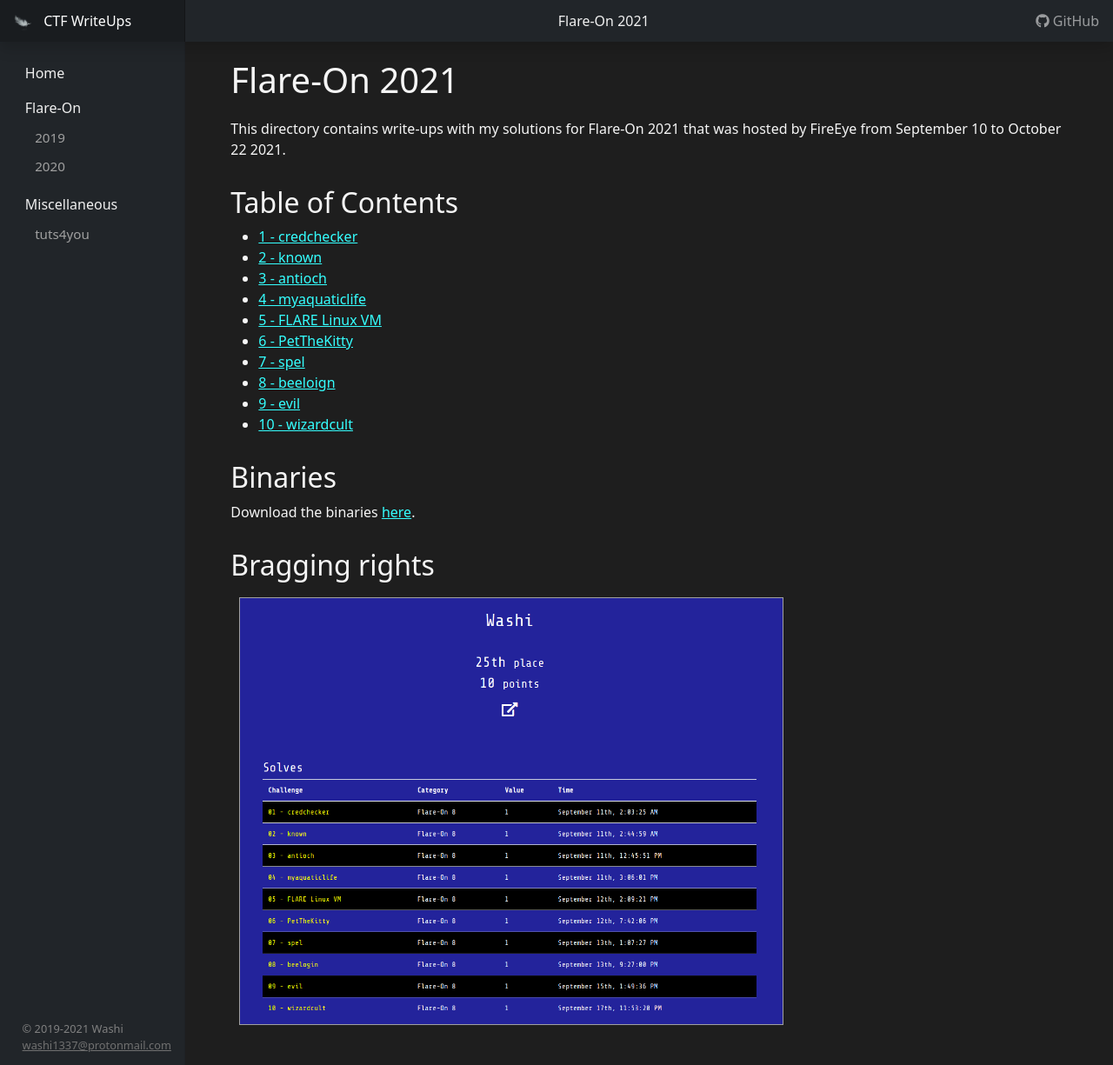
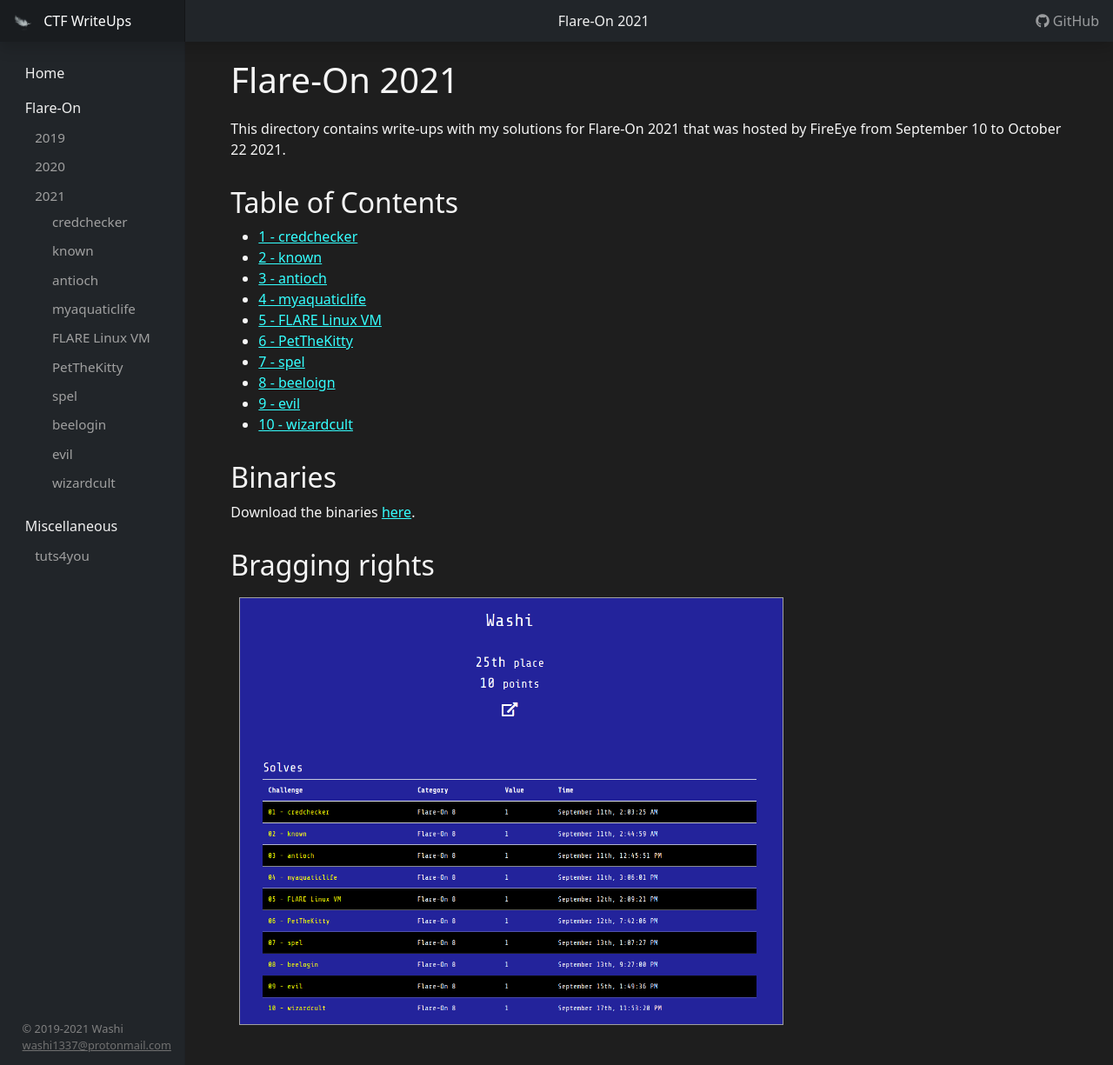
Before and after one commit to Washi1337/ctf-writeups, a Jekyll site: the page built from writeups/flare-on/2021/index.md, in a window 1280 px wide and 1225 px high. Shown: the whole window at 87% size. Built offline with Jekyll 4.4.1, drawn with Linux system fonts in a browser that asks for light colours; nearby versions of some CDN libraries.

Commit message:
Fixup navigation.

```diff
--- a/_data/navigation.yml
+++ b/_data/navigation.yml
@@ -57,6 +57,30 @@
         - name: rabbithole
           link: 11
 
+    - name: 2021
+      link: 2021
+      items:
+        - name: credchecker
+          link: 01
+        - name: known
+          link: 02
+        - name: antioch
+          link: 03
+        - name: myaquaticlife
+          link: 04
+        - name: FLARE Linux VM
+          link: 05
+        - name: PetTheKitty
+          link: 06
+        - name: spel
+          link: 07
+        - name: beelogin
+          link: 08
+        - name: evil
+          link: 09
+        - name: wizardcult
+          link: 10
+
 - name: Miscellaneous
   link: /writeups/misc
   items:
--- a/writeups/flare-on/2021/index.md
+++ b/writeups/flare-on/2021/index.md
@@ -9,15 +9,15 @@
 
 ## Table of Contents
 
-- [1 - credchecker](01)
-- [2 - known](02)
-- [3 - antioch](03)
-- [4 - myaquaticlife](04)
-- [5 - FLARE Linux VM](05)
-- [6 - PetTheKitty](06)
-- [7 - spel](07)
-- [8 - beeloign](08)
-- [9 - evil](09)
+- [1 - credchecker](1)
+- [2 - known](2)
+- [3 - antioch](3)
+- [4 - myaquaticlife](4)
+- [5 - FLARE Linux VM](5)
+- [6 - PetTheKitty](6)
+- [7 - spel](7)
+- [8 - beeloign](8)
+- [9 - evil](9)
 - [10 - wizardcult](10)
 
 ## Binaries
```
Also changed, not shown: writeups/flare-on/2021/1/img/screenshot1.png (renamed from writeups/flare-on/2021/01/img/screenshot1.png), writeups/flare-on/2021/1/img/screenshot2.png (renamed from writeups/flare-on/2021/01/img/screenshot2.png), writeups/flare-on/2021/1/img/screenshot3.png (renamed from writeups/flare-on/2021/01/img/screenshot3.png), writeups/flare-on/2021/1/index.md (renamed from writeups/flare-on/2021/01/index.md).
